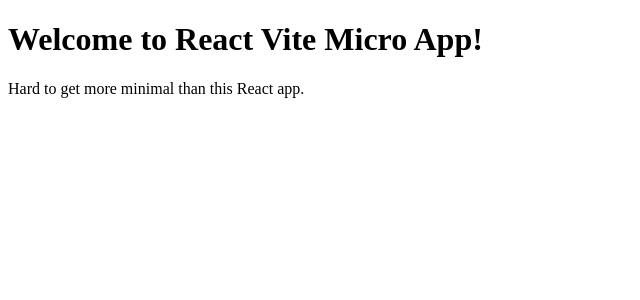
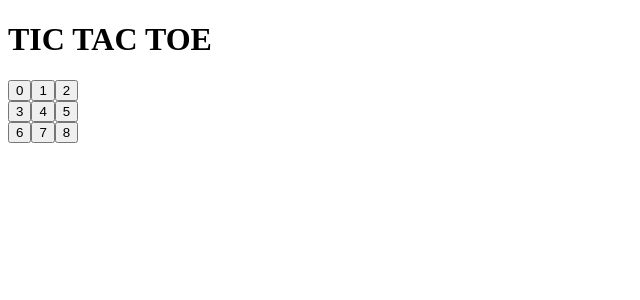
Before and after one commit to RoushanBhadani/tictactoe, a React (Vite) app: page / in a window 1280 px wide. Shown: the top 300 px of the page, without its empty margins (0-640 px from the left). Built offline with nearby package versions, Linux system fonts and the light colour scheme.

Commit message:
created Board and square components

```diff
--- a/src/App.jsx
+++ b/src/App.jsx
@@ -1,11 +1,11 @@
 import React from "react";
-
+import Board from "./components/Board"
 const App = () => {
-  return(
-  <>
-    <h1>Welcome to React Vite Micro App!</h1>
-    <p>Hard to get more minimal than this React app.</p>
-  </>
+  return (
+  <div className="app">
+    <h1>TIC TAC TOE</h1>
+    <Board />
+  </div>
   );
 };
 export default App;
--- /dev/null
+++ b/src/components/Board.jsx
@@ -0,0 +1,26 @@
+import React from 'react';
+import Square from "./Square"
+
+const Board = () => {
+  return (
+    <div className="board">
+        <div className="board-row">
+            <Square value = {0}/>
+            <Square value = {1}/>
+            <Square value = {2}/>
+        </div>
+        <div className="board-row">
+            <Square value = {3}/>
+            <Square value = {4}/>
+            <Square value = {5}/>
+        </div>
+        <div className="board-row">
+            <Square value = {6}/>
+            <Square value = {7}/>
+            <Square value = {8}/>
+        </div>
+    </div>
+  )
+}
+
+export default Board;
--- /dev/null
+++ b/src/components/Square.jsx
@@ -0,0 +1,8 @@
+import React from 'react';
+
+const Square = ({value}) => {
+  return (
+    <button type="button" className="square">{value}</button>
+  );
+};
+export default Square;
```
